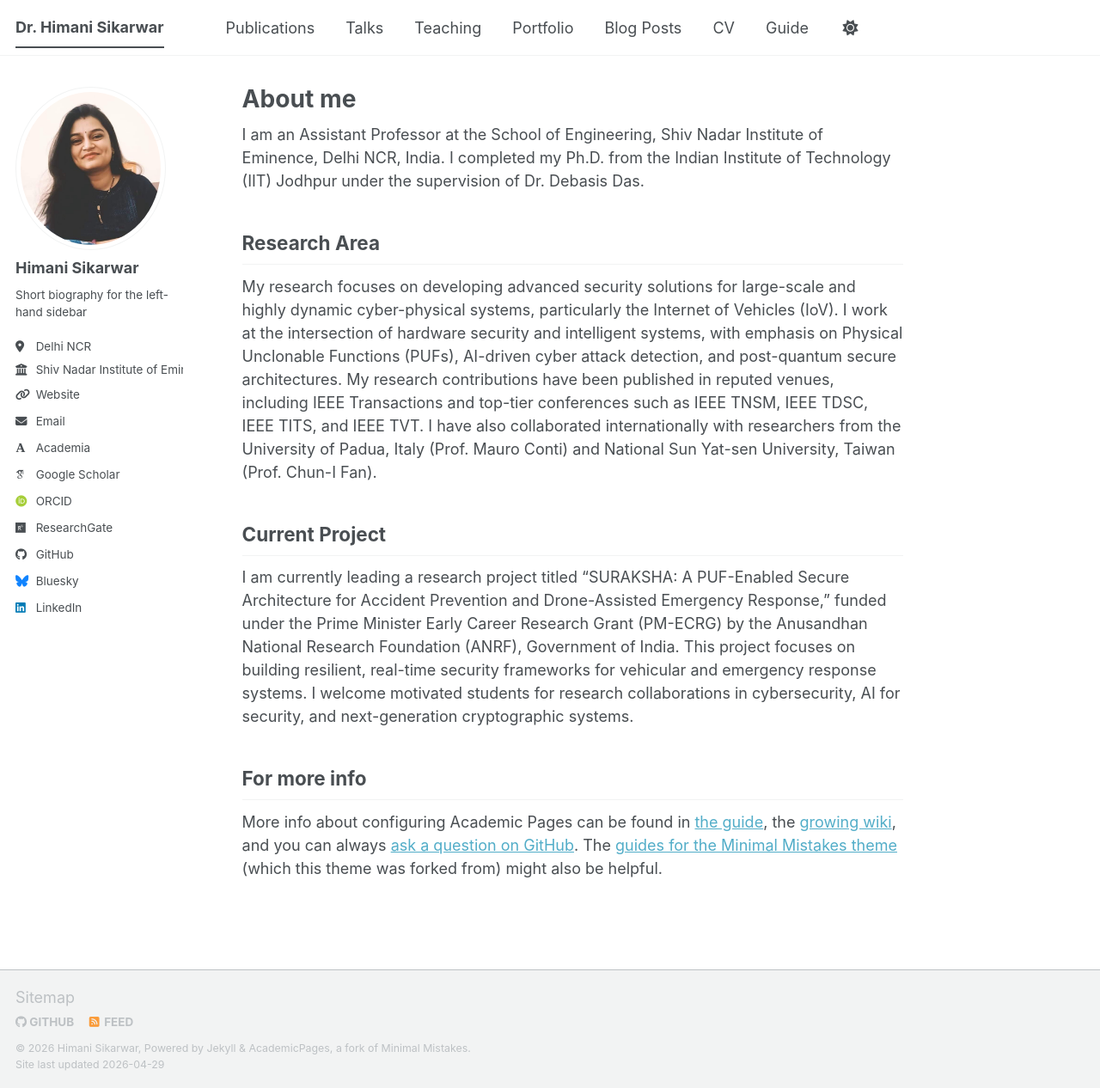
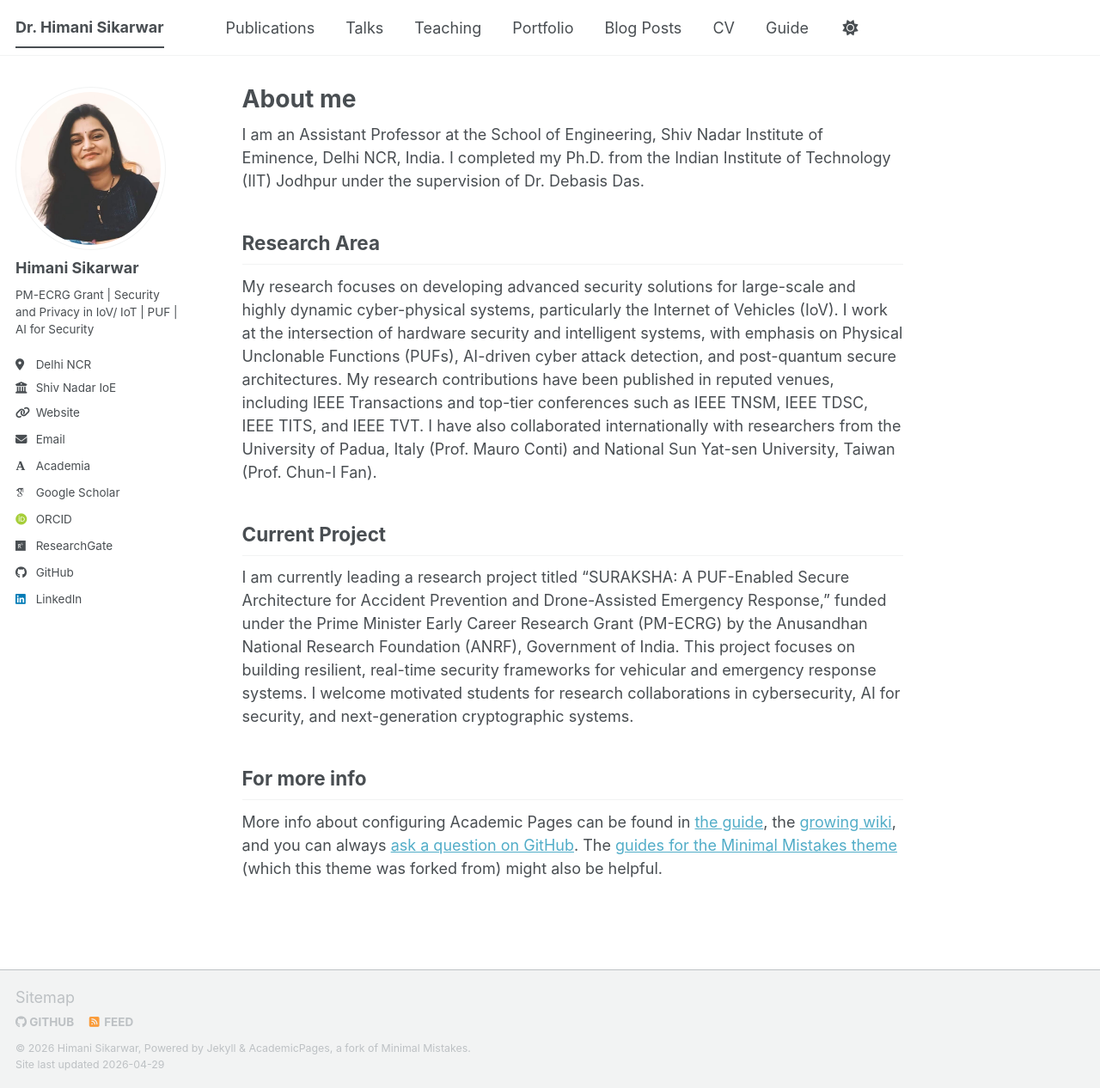
Before and after one commit to himani-sikarwar/himani.github.io, a Jekyll site: the page built from _pages/about.md, in a window 1280 px wide and 1266 px high. Shown: the whole window at 86% size. Built offline with Jekyll 4.4.1, drawn with Linux system fonts in a browser that asks for light colours; some web fonts are replaced; a script bundle is joined from its source files by our own code; library files that are not in the unit come from our copies.

Commit message:
Update _config.yml

```diff
--- a/_config.yml
+++ b/_config.yml
@@ -22,9 +22,9 @@ author:
   avatar           : "photo.jpg"
   name             : "Himani Sikarwar"
   pronouns         : # example: "she/her"
-  bio              : "Short biography for the left-hand sidebar"
+  bio              : "PM-ECRG Grant | Security and Privacy in IoV/ IoT | PUF | AI for Security "
   location         : "Delhi NCR"
-  employer         : "Shiv Nadar Institute of Eminence"
+  employer         : "Shiv Nadar IoE"
   uri              : "https://snu.edu.in/faculty/himani-sikarwar/"
   email            : "himani.sikarwar@snu.edu.in"
 
@@ -48,7 +48,6 @@ author:
 
   # Social media
   artstation       : # Username
-  bluesky          : "bsky.app" # Replace this with you Bluesky username
   facebook         : # Username
   flickr           : # Username
   foursquare       : # Username
```
